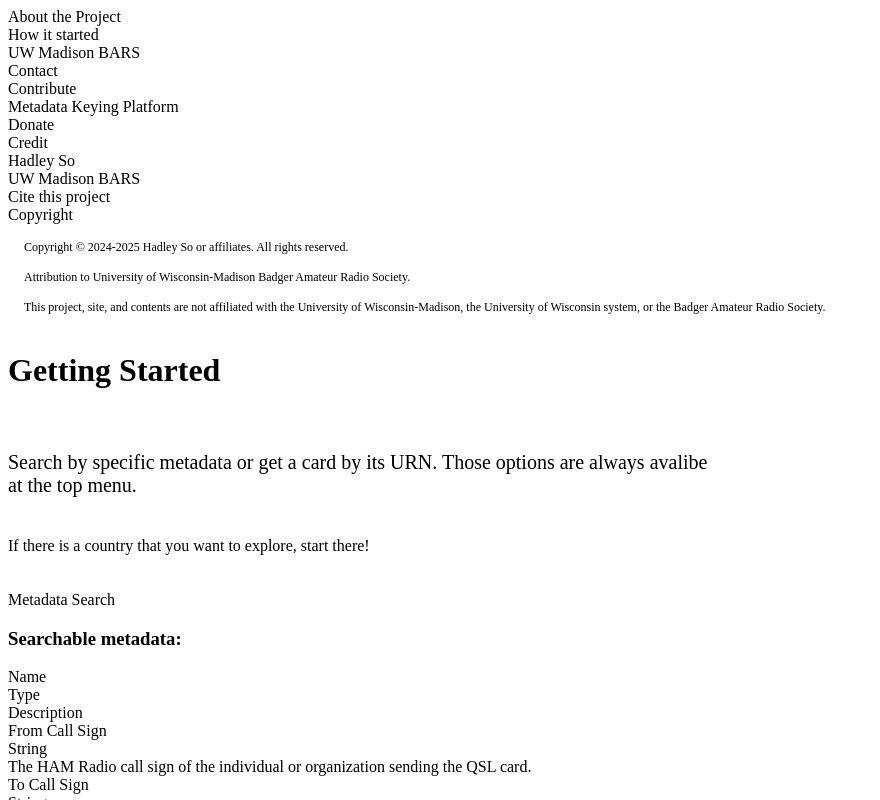
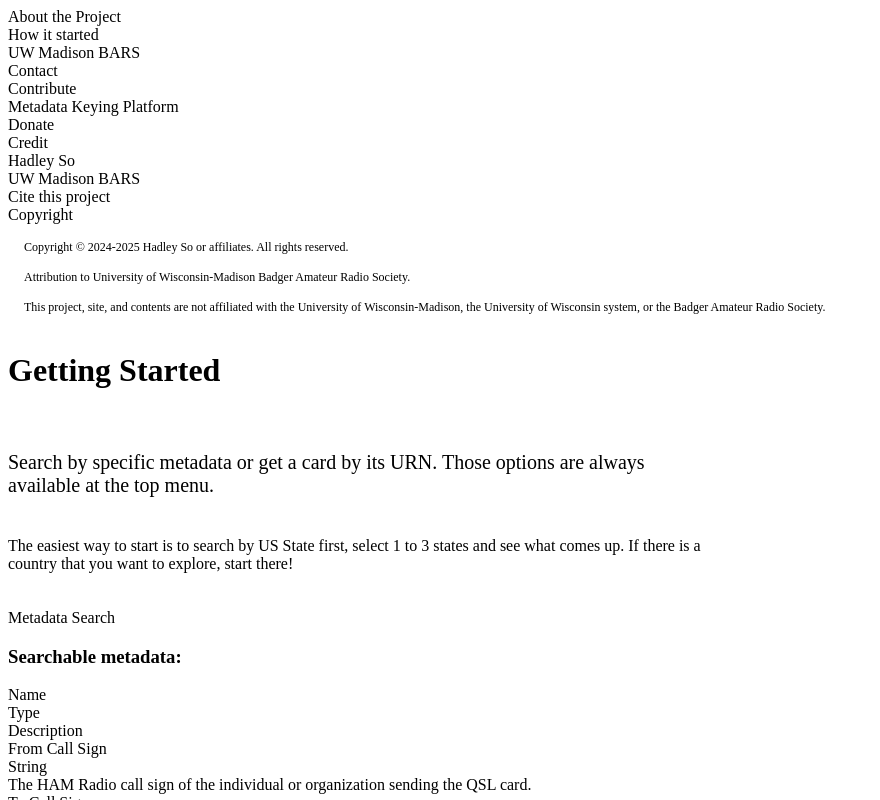
Before and after one commit to HadleySo/com.hadleyso.qsla, a SvelteKit app: page /getting-started in a window 1280 px wide. Shown: the top 800 px of the page, without its empty margins (0-880 px from the left). Built offline with nearby package versions, Linux system fonts and the light colour scheme.

Commit message:
Update language

```diff
--- a/src/routes/getting-started/+page.svelte
+++ b/src/routes/getting-started/+page.svelte
@@ -20,10 +20,11 @@
             <h1 style="padding-bottom: 40px;">Getting Started</h1>
             <p class="column-text" style="font-size: 20px; font-weight: 400;">
                 Search by specific metadata or get a card by its URN. Those
-                options are always avalibe at the top menu.
+                options are always available at the top menu.
             </p>
             <p class="column-text">
-                If there is a country that you want to explore, start there!
+                The easiest way to start is to search by US State first, select 1 to 3 states and see what
+                comes up. If there is a country that you want to explore, start there!
             </p>
 
             <Button
```
